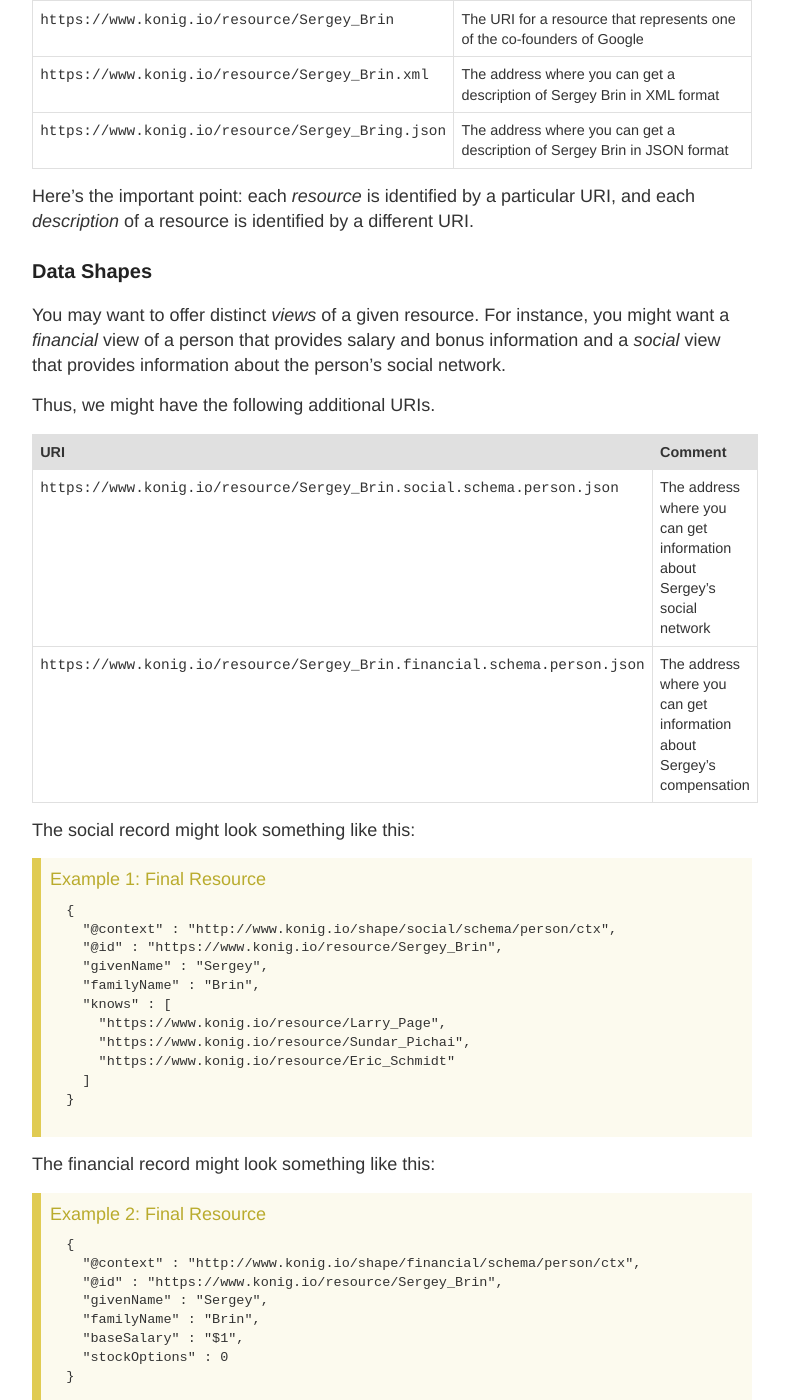
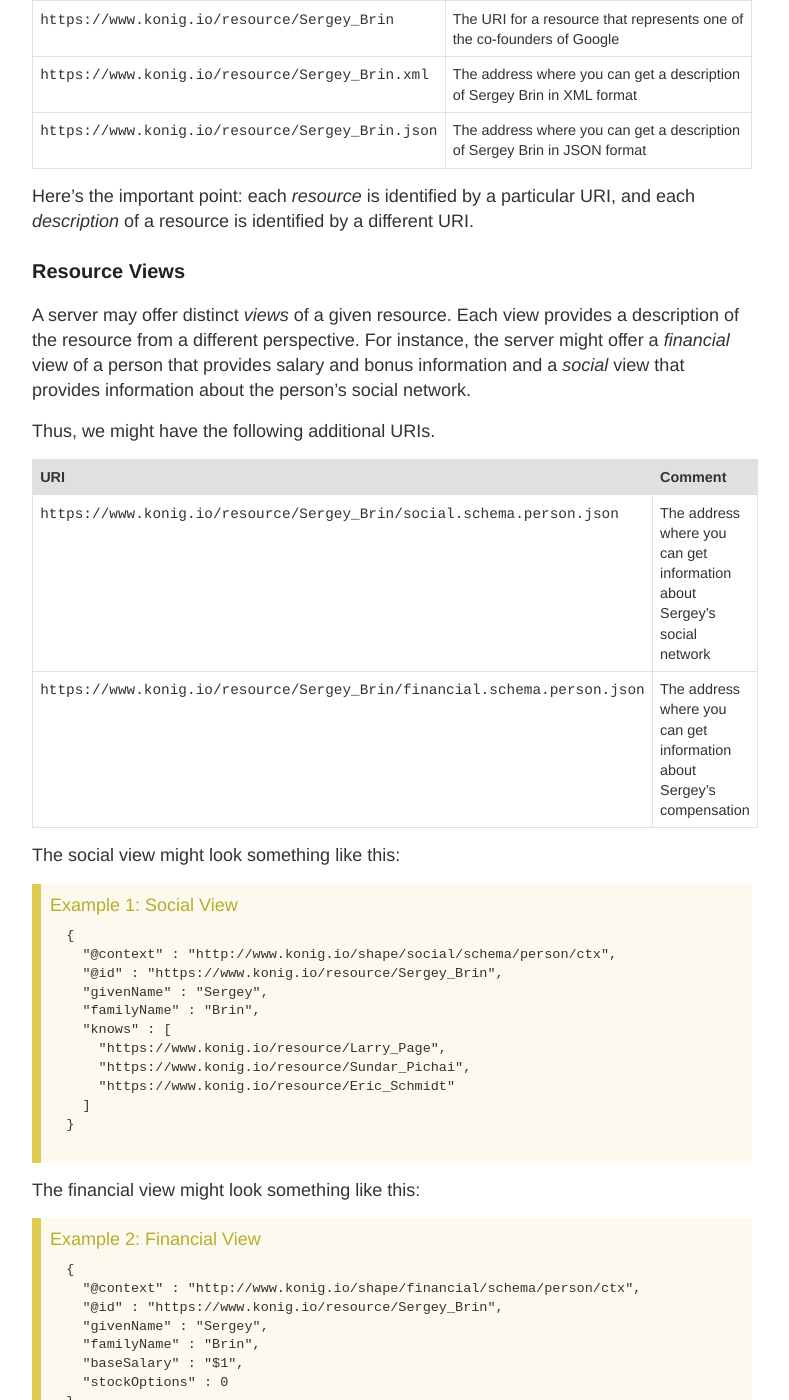
Before and after one commit to konigio/konigio.github.io, a Jekyll site: the page built from _posts/2015-02-07-Resource-Descriptions.md, in a window 1280 px wide and 1400 px high, scrolled down 433 px. Shown: the whole window, without its empty margins (248-1037 px from the left). Built offline with Jekyll 4.4.1, drawn with Linux system fonts in a browser that asks for light colours; some of the changed text lies outside the part shown.

Commit message:
Update Resource Description

````diff
--- a/_posts/2015-02-07-Resource-Descriptions.md
+++ b/_posts/2015-02-07-Resource-Descriptions.md
@@ -16,14 +16,14 @@
 |-----------------------------------------------------------------|---------------------------------------------------------------------------|
 | `https://www.konig.io/resource/Sergey_Brin`         | The URI for a resource that represents one of the co-founders of Google   |
 | `https://www.konig.io/resource/Sergey_Brin.xml`    | The address where you can get a description of Sergey Brin in XML format  |
-| `https://www.konig.io/resource/Sergey_Bring.json` | The address where you can get a description of Sergey Brin in JSON format |
+| `https://www.konig.io/resource/Sergey_Brin.json`  | The address where you can get a description of Sergey Brin in JSON format |
 
 Here's the important point: each *resource* is identified by a particular URI, and each
 *description* of a resource is identified by a different URI.
 
-### Data Shapes
-You may want to offer distinct *views* of a given resource.
-For instance, you might want a *financial* view of a person that provides salary and bonus information and a
+### Resource Views
+A server may offer distinct *views* of a given resource.  Each view provides a description of the resource from a different perspective.
+For instance, the server might offer a *financial* view of a person that provides salary and bonus information and a
 *social* view that provides information about the person's social network.
 
 Thus, we might have the following additional URIs.
@@ -31,13 +31,13 @@
 
 | URI                                                                                          | Comment                                                                 |
 |----------------------------------------------------------------------------------------------|-------------------------------------------------------------------------|
-| `https://www.konig.io/resource/Sergey_Brin.social.schema.person.json`     | The address where you can get information about Sergey's social network |
-| `https://www.konig.io/resource/Sergey_Brin.financial.schema.person.json` | The address where you can get information about Sergey's compensation   |
+| `https://www.konig.io/resource/Sergey_Brin/social.schema.person.json`     | The address where you can get information about Sergey's social network |
+| `https://www.konig.io/resource/Sergey_Brin/financial.schema.person.json` | The address where you can get information about Sergey's compensation   |
 
-The social record might look something like this:
+The social view might look something like this:
 
 <div class="example">
-  <div class="example-title">Final Resource</div>
+  <div class="example-title">Social View</div>
   <pre class="json">
   {
     "@context" : "http://www.konig.io/shape/social/schema/person/ctx",
@@ -53,10 +53,10 @@
   </pre>
 </div>
 
-The financial record might look something like this:
+The financial view might look something like this:
 
 <div class="example">
-  <div class="example-title">Final Resource</div>
+  <div class="example-title">Financial View</div>
   <pre class="json">
   {
     "@context" : "http://www.konig.io/shape/financial/schema/person/ctx",
@@ -72,3 +72,27 @@
 The structure of a given view can be specified formally by a [data shape](https://www.w3.org/TR/shacl/).
 We'll have more to say about data shapes later.  For now, just think of a `Shape` as a schema
 that prescribes the elements that appear within a given view.
+
+There are many ways that a web site manager might choose to publish views of a resource.
+The Konig platform supports three design patterns
+
+1. **URL path parameters**
+  ```
+    GET /resource/Sergey_Brin/social.schema.person.json
+  ```
+2. **Query parameters**
+  ```
+    GET /resource/Sergey_Brin?shape=social.schema.person
+  ```
+3. **Content Negotiation**
+  ```
+    GET /resource/Sergey_Brin
+    Accept: application/vnd.konig.social.schema.person+json
+  ```
+
+We discuss these design patterns in some detail below.
+
+
+### Using URL path parameters to request a view
+
+In the Konig platform, the URL for a view based on a given `Shape`
````
